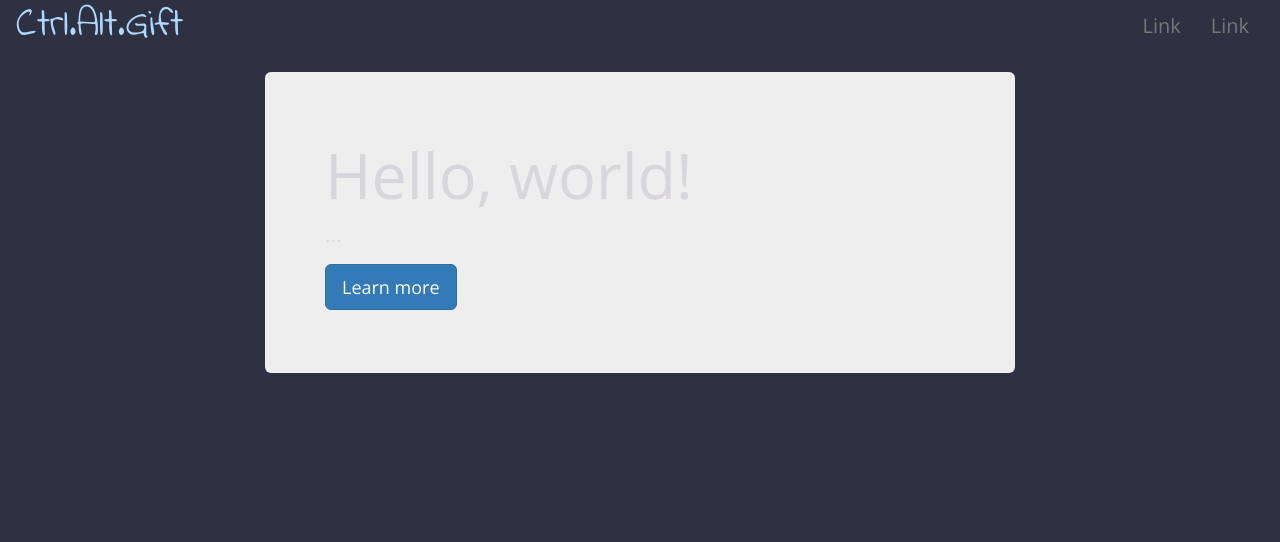
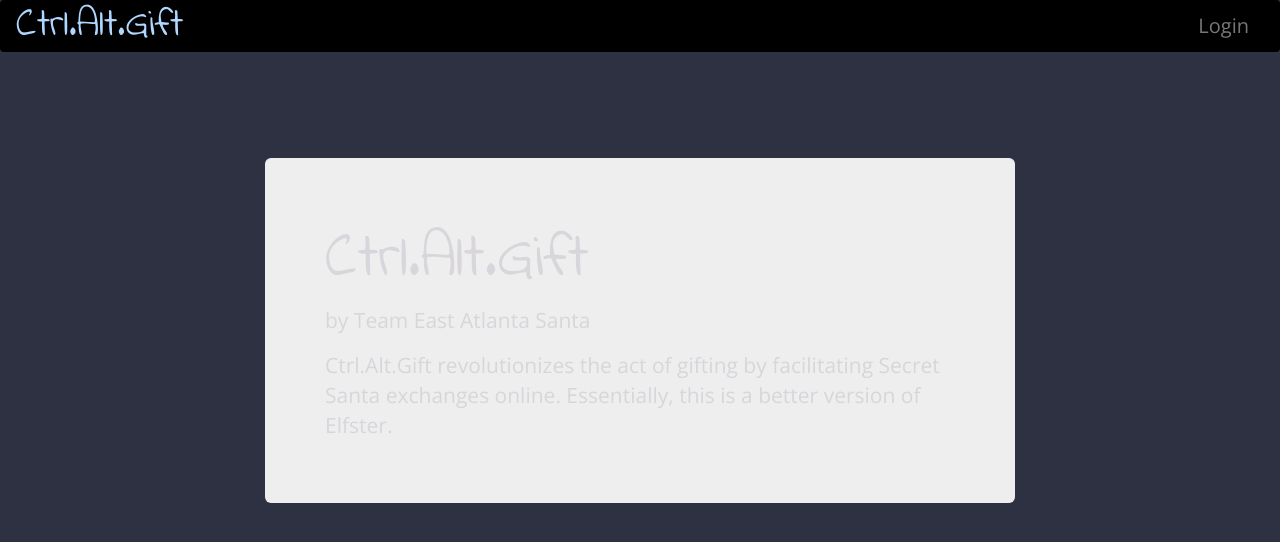
Before and after one commit to wostlund/softdevFinalProj, a Flask app: page / in a window 1280 px wide. Shown: the top 542 px of the page. Run offline with Flask 2, Linux system fonts and the light colour scheme; some libraries are stand-ins or nearby versions.

Commit message:
edited main.html

```diff
--- a/static/styles/custom.css
+++ b/static/styles/custom.css
@@ -14,7 +14,26 @@ body {
 }
 
 #navbar {
-    background-color: #2D3142;
+    background-color: black;
     color: #D8D5DB;
     border-color: transparent;
 }
+
+#landing {
+    background-color:
+}
+
+#landingtitle {
+    font-family: 'Indie Flower', cursive;
+    color:
+}
+
+#landingp {
+    font-family:'Open Sans', sans-serif;
+    color:
+}
+
+#landingp2 {
+    font-family:'Open Sans', sans-serif;
+    color:
+}
--- a/templates/main.html
+++ b/templates/main.html
@@ -14,19 +14,19 @@
     </div>
     <div class="collapse navbar-collapse" id="bs-example-navbar-collapse-1">
       <ul class="nav navbar-nav navbar-right">
-        <li><a href="#">Link</a></li>
-	<li><a href="#">Link</a></li>
+        <li><a href="#">Login</a></li>
       </ul>
     </div><!-- /.navbar-collapse -->
   </div><!-- /.container-fluid -->
 </nav>
+<br><br><br>
 <div class="container">
   <div class="row">
     <div class="col-lg-8 col-lg-offset-2">
-      <div class="jumbotron">
-	<h1>Hello, world!</h1>
-	<p>...</p>
-	<p><a class="btn btn-primary btn-lg" href="#" role="button">Learn more</a></p>
+      <div class="jumbotron" id="landing">
+	<h1 id="landingtitle">Ctrl.Alt.Gift</h1>
+	<p id="landingp">by Team East Atlanta Santa</p>
+	<p id="landingp2">Ctrl.Alt.Gift revolutionizes the act of gifting by facilitating Secret Santa exchanges online. Essentially, this is a better version of Elfster.</p>
       </div>
     </div>
   </div>
```
